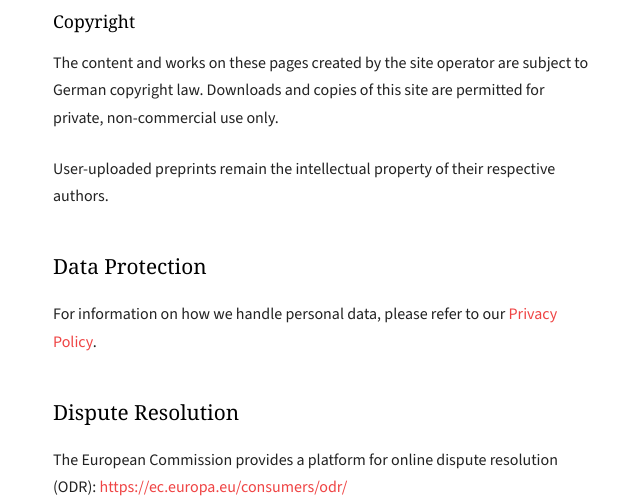
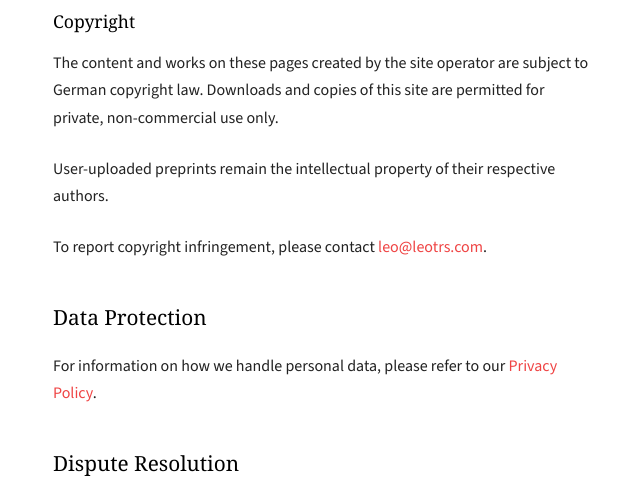
Before and after one commit to aris-pub/press, a Python web app: template app/templates/legal.html in a window 1280 px wide. Shown: the part 1569-2069 px from the top of the page, without its empty margins (319-959 px from the left). Run offline with Jinja, Linux system fonts and the light colour scheme; the template is opened without the code that fills it, so the values that code supplies are empty; some libraries are stand-ins or nearby versions.

Commit message:
Add copyright infringement contact info to legal page

```diff
--- a/app/templates/legal.html
+++ b/app/templates/legal.html
@@ -54,6 +54,7 @@
       <h3>Copyright</h3>
       <p>The content and works on these pages created by the site operator are subject to German copyright law. Downloads and copies of this site are permitted for private, non-commercial use only.</p>
       <p>User-uploaded preprints remain the intellectual property of their respective authors.</p>
+      <p>To report copyright infringement, please contact <a href="mailto:leo@leotrs.com" class="page-link">leo@leotrs.com</a>.</p>
     </section>
 
     <section>
```
